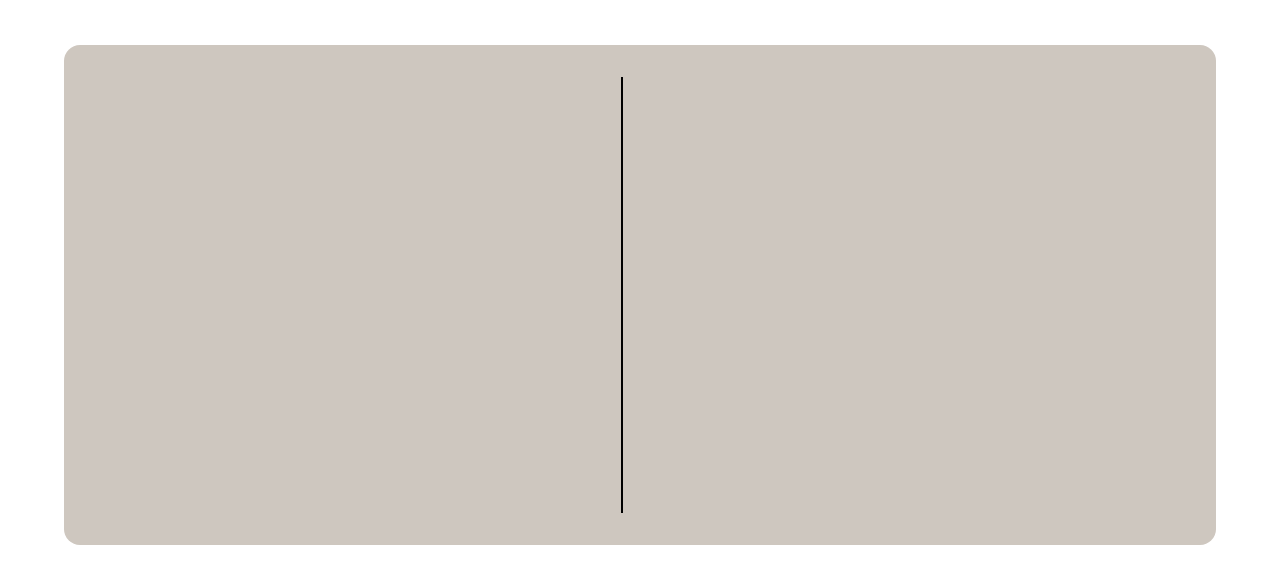
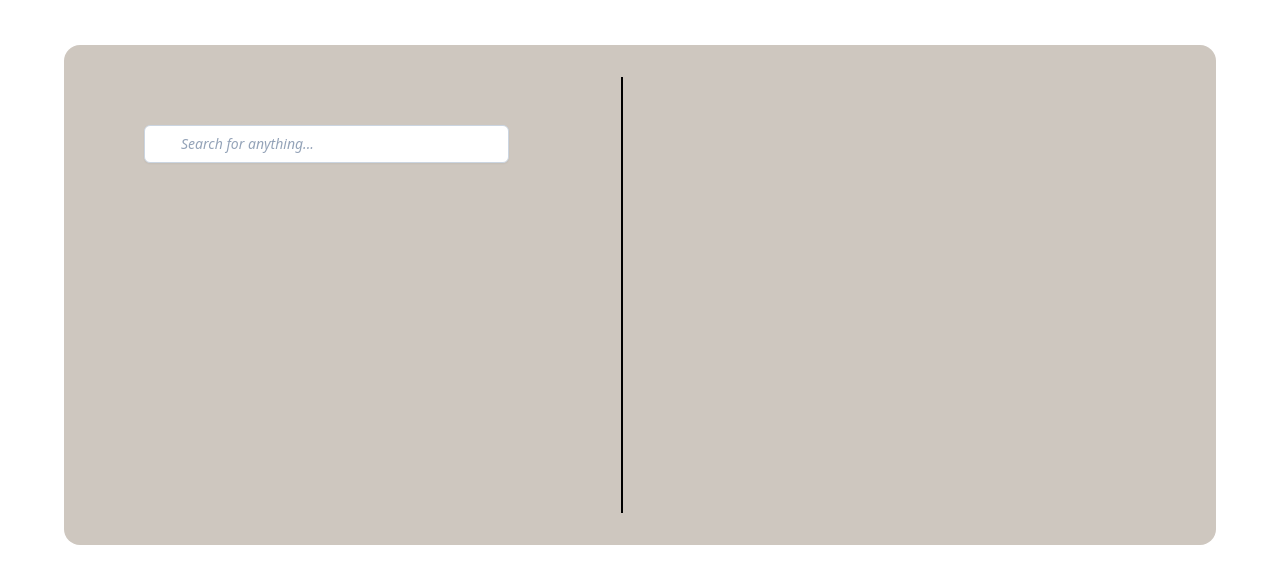
Before and after one commit to crhinesmith/alDente, a plain HTML site: page Index.html in a window 1280 px wide. Shown: the part 187-770 px from the top of the page. Drawn offline with nearby package versions, Linux system fonts and the light colour scheme.

Commit message:
I added the search bar thanks to tailwind.

```diff
--- a/Assets/CSS/style.css
+++ b/Assets/CSS/style.css
@@ -37,3 +37,8 @@ main {
     border-left-width: 2px;
     border-left-style: solid;
 }
+
+/* Search bar */
+#search-bar {
+    margin: 3rem;
+}
--- a/Index.html
+++ b/Index.html
@@ -19,7 +19,14 @@
         <container id="big-cont">
             <!-- box for search form and search by genre -->
             <container id="search-box">
-
+                <!-- Search form from tailwind -->
+                <label class="relative block" id="search-bar">
+                    <span class="sr-only">Search</span>
+                    <span class="absolute inset-y-0 left-0 flex items-center pl-2">
+                      <svg class="h-5 w-5 fill-slate-300" viewBox="0 0 20 20"><!-- ... --></svg>
+                    </span>
+                    <input class="placeholder:italic placeholder:text-slate-400 block bg-white w-full border border-slate-300 rounded-md py-2 pl-9 pr-3 shadow-sm focus:outline-none focus:border-indigo-300 focus:ring-indigo-300 focus:ring-1 sm:text-sm" placeholder="Search for anything..." type="text" name="search"/>
+                  </label>
             </container>
             <!-- box for recipe of the day -->
             <container id="recipe-today">
```
